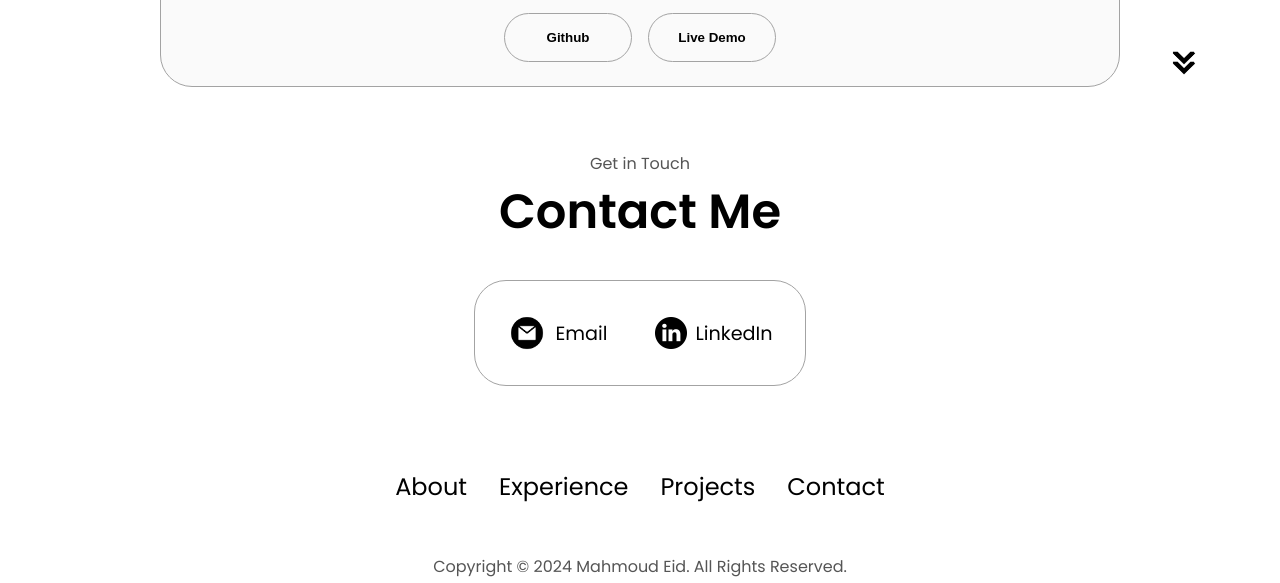
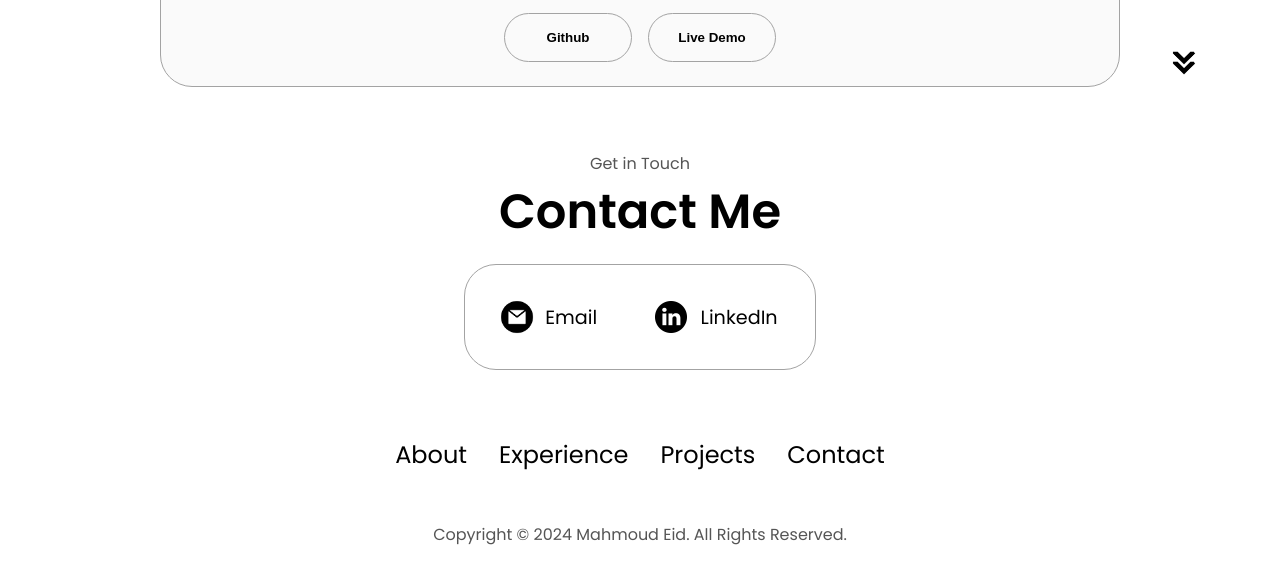
Before and after one commit to expectme404/expectme404.github.io, a plain HTML site: page index.html in a window 1280 px wide. Shown: the part 2934-3517 px from the top of the page. Drawn offline with Linux system fonts and the light colour scheme.

Commit message:
Improvements.

```diff
--- a/index.html
+++ b/index.html
@@ -199,7 +199,7 @@
                   class="icon"
                 />
                 <div>
-                  <h3>Python</h3>
+                  <h3 style="padding-right: 38px;">Python</h3>
                   <p>Experienced</p>
                 </div>
               </article>
@@ -367,7 +367,7 @@
             alt="Email icon"
             class="icon contact-icon email-icon"
           />
-          <p><a href="mailto:mahmoud.eid2077@gmail.com">Email</a></p>
+          <p><a href="mailto:mahmoud.eid2077@gmail.com">Email&nbsp;&nbsp;</a></p>
         </div>
         <div class="contact-info-container">
           <img
@@ -375,7 +375,7 @@
             alt="LinkedIn icon"
             class="icon contact-icon"
           />
-          <p><a href="https://www.linkedin.com/in/mahmoudeid07">LinkedIn</a></p>
+          <p><a href="https://www.linkedin.com/in/mahmoudeid07">&nbsp;LinkedIn&nbsp;</a></p>
         </div>
       </div>
     </section>
--- a/style.css
+++ b/style.css
@@ -396,7 +396,7 @@ article .icon {
   border: rgb(53, 53, 53) 0.1rem solid;
   border-color: rgb(163, 163, 163);
   background: (250, 250, 250);
-  margin: 2rem auto;
+  margin: 1rem auto;
   padding: 0.5rem;
 }
 
```
